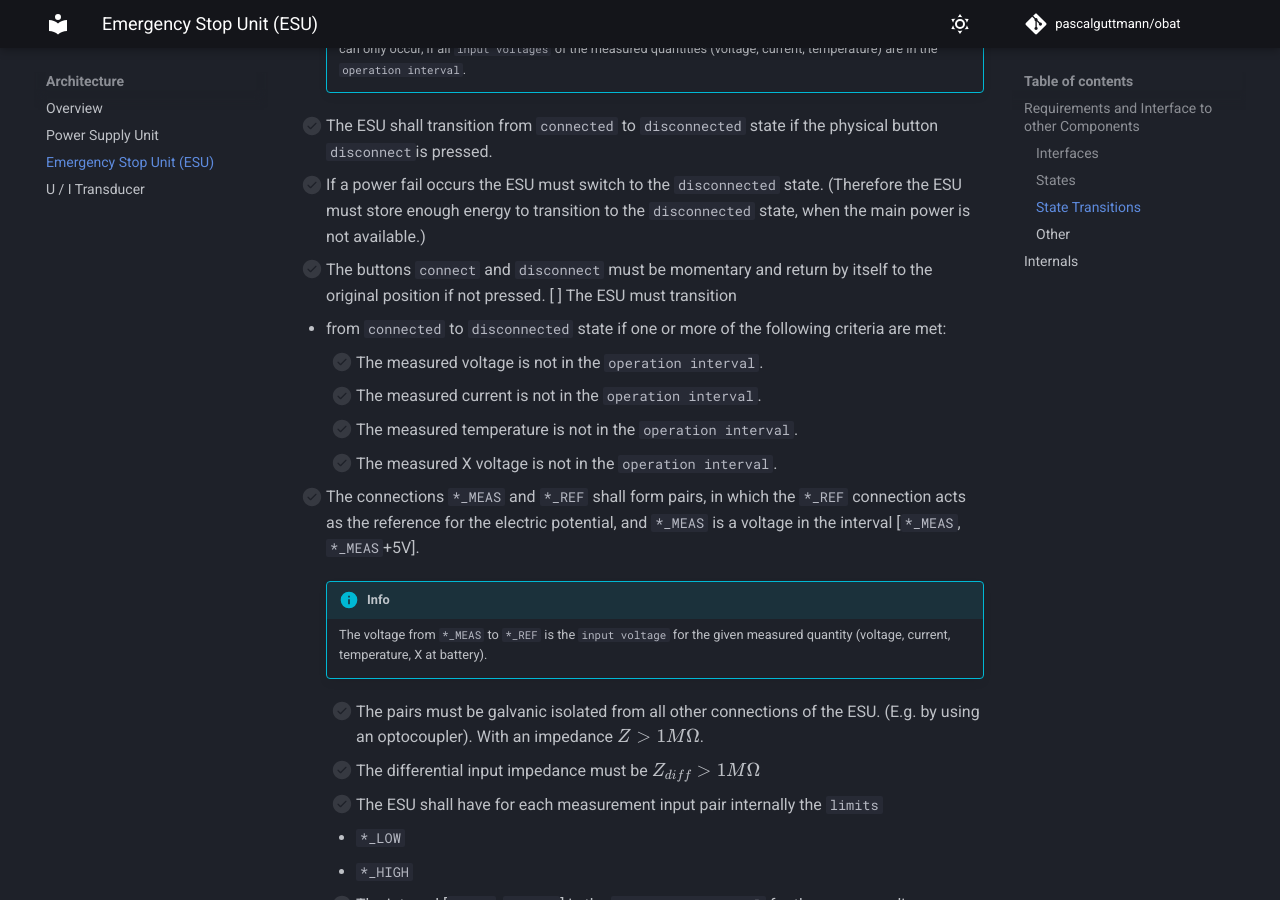
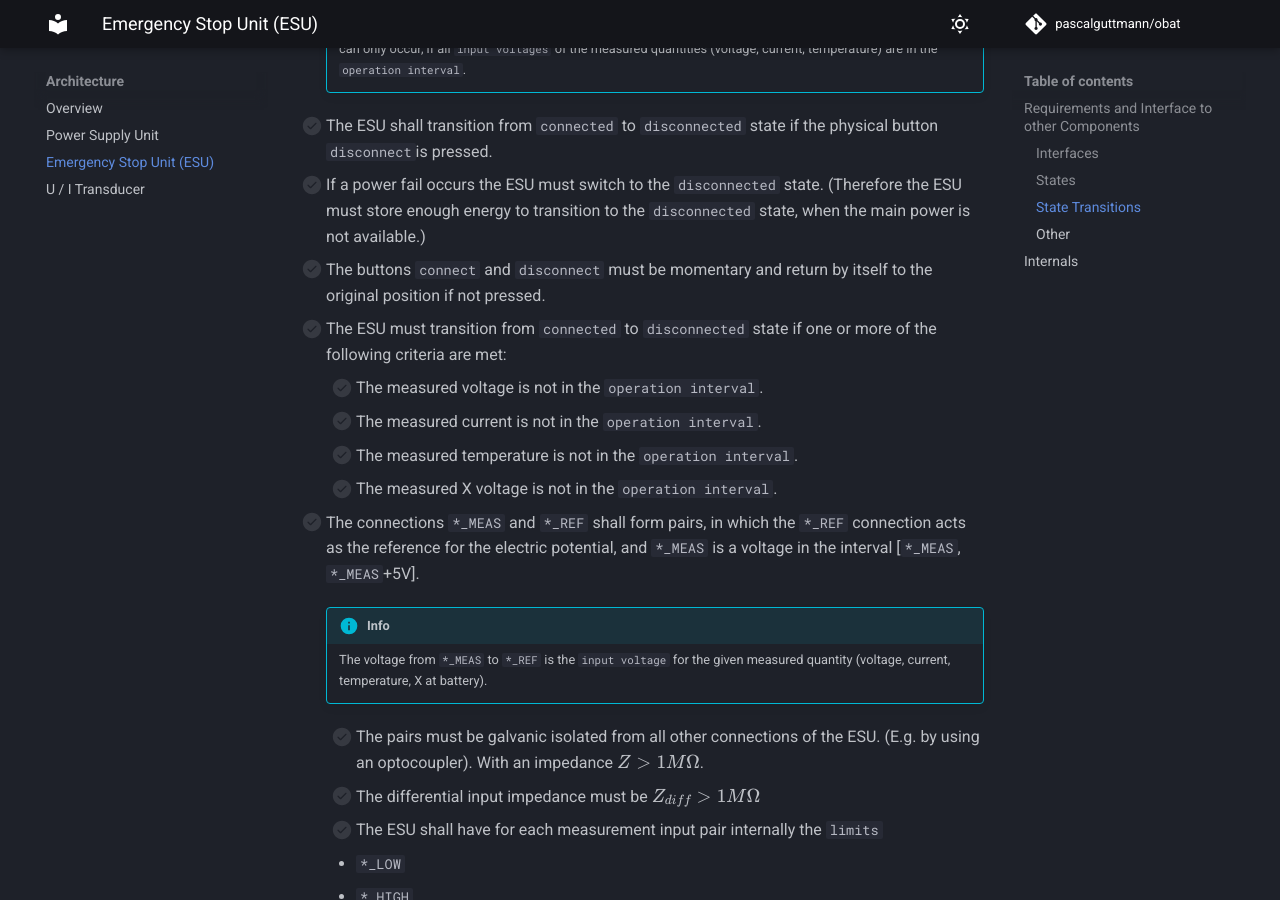
Before and after one commit to pascalguttmann/obat, an MkDocs documentation site: the page built from docs/arch/esu.md, in a window 1280 px wide and 900 px high, scrolled down 2798 px. Built offline with MkDocs 1.6.1 and Material for MkDocs 9.7.7, drawn with Linux system fonts in a browser that asks for light colours; comment, search, counter and statistics services are not loaded.

Commit message:
fix formatting of list entry

```diff
--- a/docs/arch/esu.md
+++ b/docs/arch/esu.md
@@ -100,8 +100,9 @@ disconnect the battery.
     (Therefore the ESU must store enough energy to transition to the
     `disconnected` state, when the main power is not available.)
 - [ ] The buttons `connect` and `disconnect` must be momentary and return by
-    itself to the original position if not pressed.  [ ] The ESU must transition
-- from `connected` to `disconnected` state if one or
+    itself to the original position if not pressed.
+
+- [ ] The ESU must transition from `connected` to `disconnected` state if one or
     more of the following criteria are met:
     - [ ] The measured voltage is not in the `operation interval`.
     - [ ] The measured current is not in the `operation interval`.
```
